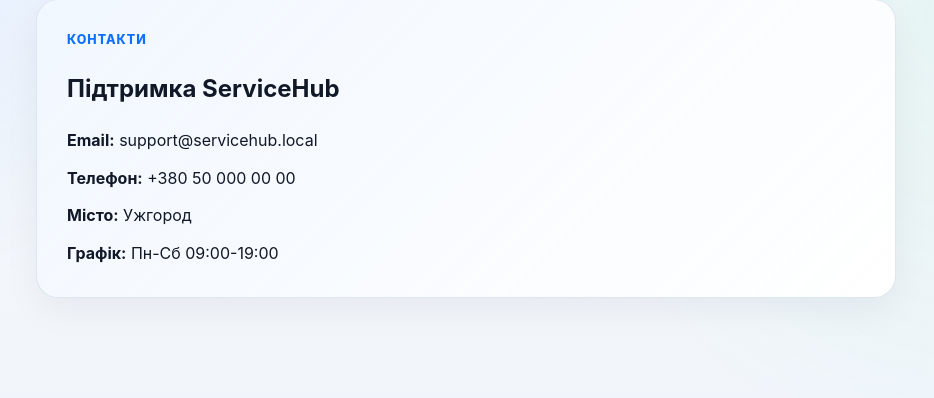
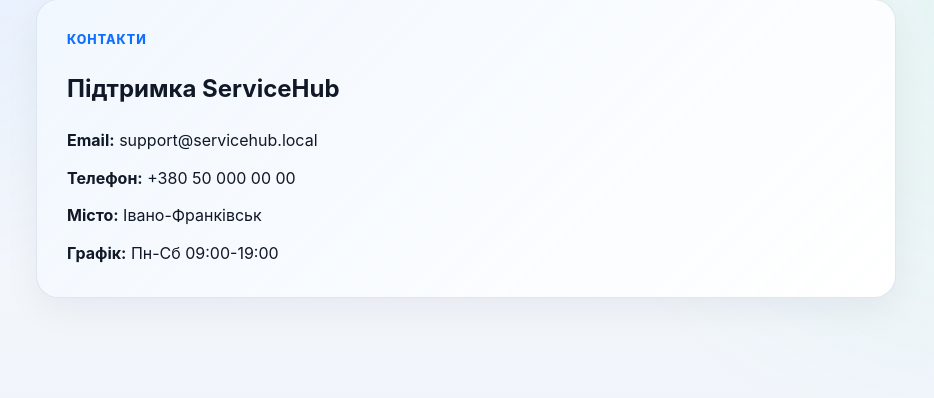
Before and after one commit to CesarMillan-hub/home-services-platform, a Flask app: page /contacts in a window 1280 px wide. Shown: the part 150-548 px from the top of the page, without its empty margins (174-1108 px from the left). Run offline with Flask 3, Linux system fonts and the light colour scheme.

Commit message:
Update contacts.html

```diff
--- a/templates/contacts.html
+++ b/templates/contacts.html
@@ -9,7 +9,7 @@
             <div class="info-list">
                 <div><strong>Email:</strong> support@servicehub.local</div>
                 <div><strong>Телефон:</strong> +380 50 000 00 00</div>
-                <div><strong>Місто:</strong> Ужгород</div>
+                <div><strong>Місто:</strong> Івано-Франківськ</div>
                 <div><strong>Графік:</strong> Пн-Сб 09:00-19:00</div>
             </div>
         </div>
```
